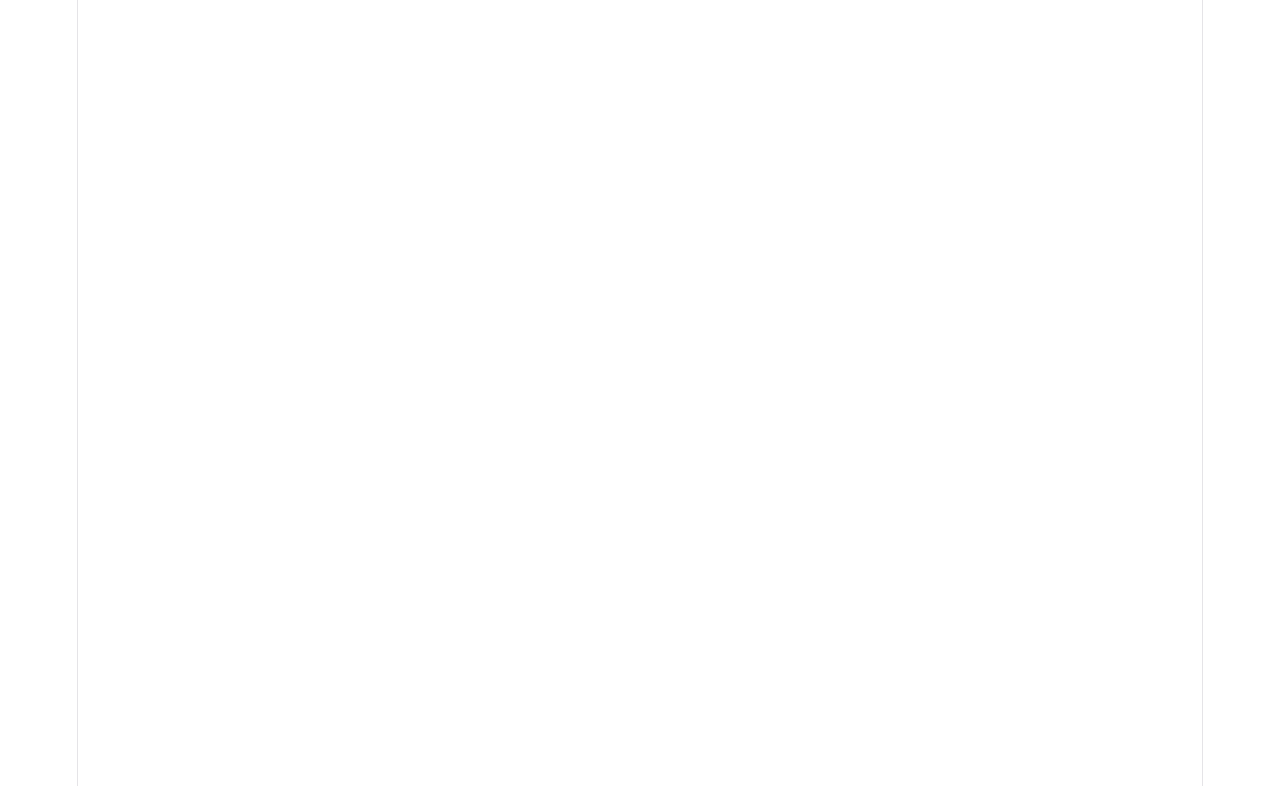
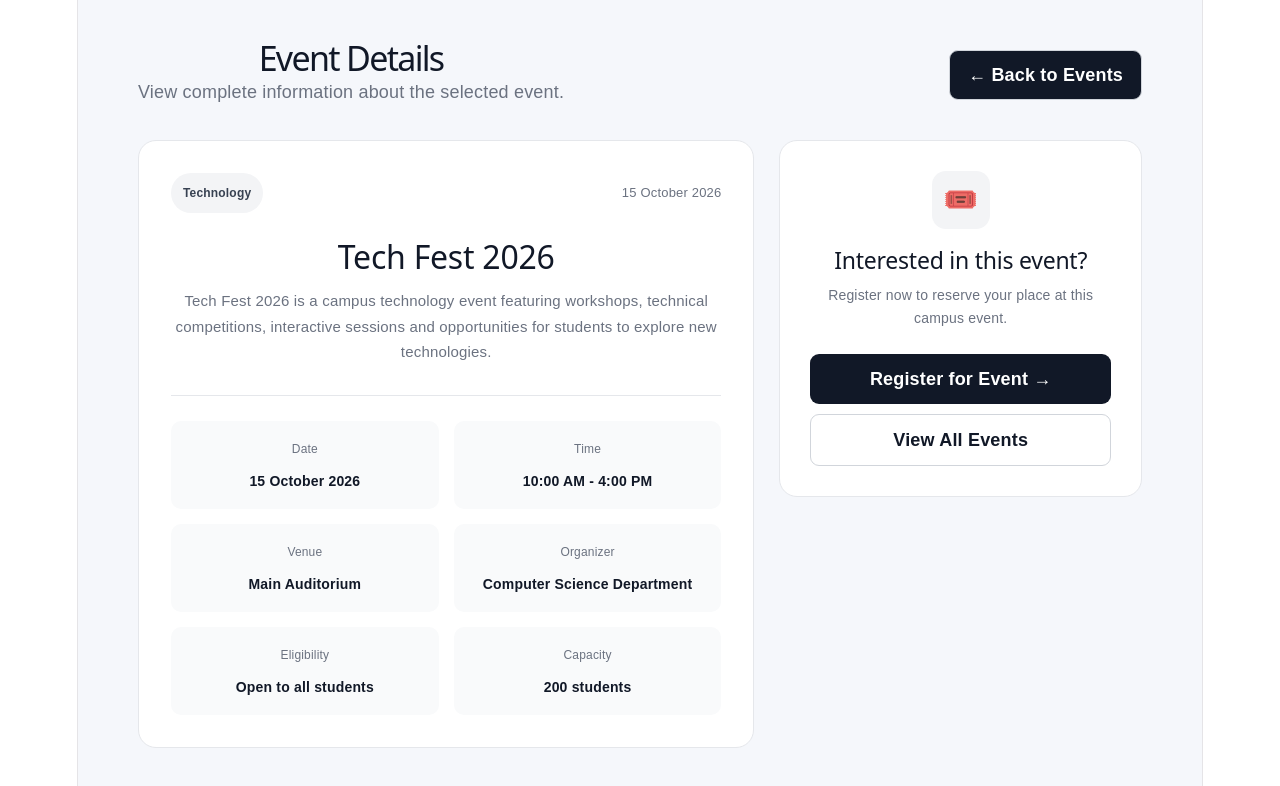
Before and after one commit to Khushinew/campus-event-portal, a React app in the folder frontend/: page /student/event-details in a window 1280 px wide. Before the commit this address had no page. Shown: the top 786 px of the page. Built offline with nearby package versions, Linux system fonts and the light colour scheme; the HTML template or start-up script is replaced by a standard one.

Commit message:
Add student event details page

```diff
--- a/frontend/src/App.jsx
+++ b/frontend/src/App.jsx
@@ -9,6 +9,7 @@ import ViewEvents from "./pages/StudentEvents/ViewEvents";
 import RegisterEvent from "./pages/StudentEvents/RegisterEvent";
 import RegisteredEvents from "./pages/StudentEvents/RegisteredEvents";
 import PersonalCalendar from "./pages/StudentEvents/PersonalCalendar";
+import EventDetails from "./pages/StudentEvents/EventDetails";
 
 function App() {
   return (
@@ -36,6 +37,12 @@ function App() {
           element={<ViewEvents />}
         />
 
+        {/* Student Event Details */}
+        <Route
+          path="/student/event-details"
+          element={<EventDetails />}
+        />
+
         {/* Student Register Event */}
         <Route
           path="/student/register-event"
--- /dev/null
+++ b/frontend/src/pages/StudentEvents/EventDetails.css
@@ -0,0 +1,235 @@
+.event-details-page {
+  min-height: 100vh;
+  background: #f5f7fb;
+  padding: 45px 60px;
+  color: #1f2937;
+}
+
+/* Header */
+
+.event-details-header {
+  max-width: 1100px;
+  margin: 0 auto 35px;
+  display: flex;
+  justify-content: space-between;
+  align-items: center;
+}
+
+.event-details-header h1 {
+  margin: 0;
+  font-size: 34px;
+  color: #111827;
+}
+
+.event-details-header p {
+  margin: 8px 0 0;
+  color: #6b7280;
+}
+
+.back-btn {
+  text-decoration: none;
+  background: #111827;
+  color: white;
+  padding: 11px 18px;
+  border-radius: 9px;
+  font-weight: 600;
+  transition: 0.2s ease;
+}
+
+.back-btn:hover {
+  background: #374151;
+}
+
+/* Main Container */
+
+.event-details-container {
+  max-width: 1100px;
+  margin: 0 auto;
+  display: grid;
+  grid-template-columns: 1.7fr 1fr;
+  gap: 25px;
+  align-items: start;
+}
+
+/* Main Event Card */
+
+.event-main-card {
+  background: white;
+  border: 1px solid #e5e7eb;
+  border-radius: 18px;
+  padding: 32px;
+}
+
+.event-details-top {
+  display: flex;
+  justify-content: space-between;
+  align-items: center;
+  gap: 15px;
+}
+
+.event-category {
+  background: #f3f4f6;
+  color: #374151;
+  padding: 7px 12px;
+  border-radius: 20px;
+  font-size: 12px;
+  font-weight: 600;
+}
+
+.event-date {
+  color: #6b7280;
+  font-size: 13px;
+}
+
+.event-main-card h2 {
+  margin: 25px 0 12px;
+  font-size: 32px;
+  color: #111827;
+}
+
+.event-description {
+  color: #6b7280;
+  line-height: 1.7;
+  font-size: 15px;
+  margin-bottom: 30px;
+}
+
+/* Information Grid */
+
+.event-info-grid {
+  display: grid;
+  grid-template-columns: repeat(2, 1fr);
+  gap: 15px;
+  padding-top: 25px;
+  border-top: 1px solid #e5e7eb;
+}
+
+.info-item {
+  background: #f9fafb;
+  border-radius: 10px;
+  padding: 15px;
+}
+
+.info-label {
+  display: block;
+  font-size: 12px;
+  color: #6b7280;
+  margin-bottom: 6px;
+}
+
+.info-item strong {
+  display: block;
+  color: #111827;
+  font-size: 14px;
+}
+
+/* Registration Card */
+
+.event-register-card {
+  background: white;
+  border: 1px solid #e5e7eb;
+  border-radius: 18px;
+  padding: 30px;
+  text-align: center;
+}
+
+.register-icon {
+  width: 58px;
+  height: 58px;
+  margin: 0 auto 18px;
+  display: flex;
+  align-items: center;
+  justify-content: center;
+  background: #f3f4f6;
+  border-radius: 14px;
+  font-size: 28px;
+}
+
+.event-register-card h2 {
+  margin: 0 0 10px;
+  color: #111827;
+  font-size: 23px;
+}
+
+.event-register-card p {
+  color: #6b7280;
+  font-size: 14px;
+  line-height: 1.6;
+  margin: 0 0 25px;
+}
+
+/* Buttons */
+
+.register-event-btn,
+.view-events-btn {
+  display: block;
+  text-decoration: none;
+  padding: 12px;
+  border-radius: 9px;
+  font-weight: 600;
+  transition: 0.2s ease;
+}
+
+.register-event-btn {
+  background: #111827;
+  color: white;
+  margin-bottom: 10px;
+}
+
+.register-event-btn:hover {
+  background: #374151;
+  transform: translateY(-1px);
+}
+
+.view-events-btn {
+  background: white;
+  color: #111827;
+  border: 1px solid #d1d5db;
+}
+
+.view-events-btn:hover {
+  background: #f3f4f6;
+}
+
+/* Tablet */
+
+@media (max-width: 850px) {
+  .event-details-page {
+    padding: 40px 35px;
+  }
+
+  .event-details-container {
+    grid-template-columns: 1fr;
+  }
+}
+
+/* Mobile */
+
+@media (max-width: 600px) {
+  .event-details-page {
+    padding: 30px 20px;
+  }
+
+  .event-details-header {
+    flex-direction: column;
+    align-items: flex-start;
+    gap: 20px;
+  }
+
+  .event-details-header h1 {
+    font-size: 28px;
+  }
+
+  .event-main-card,
+  .event-register-card {
+    padding: 22px;
+  }
+
+  .event-main-card h2 {
+    font-size: 26px;
+  }
+
+  .event-info-grid {
+    grid-template-columns: 1fr;
+  }
+}
--- /dev/null
+++ b/frontend/src/pages/StudentEvents/EventDetails.jsx
@@ -0,0 +1,124 @@
+import { Link } from "react-router-dom";
+import "./EventDetails.css";
+
+function EventDetails() {
+  const event = {
+    title: "Tech Fest 2026",
+    category: "Technology",
+    date: "15 October 2026",
+    time: "10:00 AM - 4:00 PM",
+    venue: "Main Auditorium",
+    organizer: "Computer Science Department",
+    description:
+      "Tech Fest 2026 is a campus technology event featuring workshops, technical competitions, interactive sessions and opportunities for students to explore new technologies.",
+    eligibility: "Open to all students",
+    capacity: "200 students",
+  };
+
+  return (
+    <div className="event-details-page">
+
+      {/* Header */}
+      <div className="event-details-header">
+        <div>
+          <h1>Event Details</h1>
+          <p>View complete information about the selected event.</p>
+        </div>
+
+        <Link to="/student/events" className="back-btn">
+          ← Back to Events
+        </Link>
+      </div>
+
+      {/* Main Event Card */}
+      <div className="event-details-container">
+
+        {/* Event Overview */}
+        <div className="event-main-card">
+
+          <div className="event-details-top">
+            <span className="event-category">
+              {event.category}
+            </span>
+
+            <span className="event-date">
+              {event.date}
+            </span>
+          </div>
+
+          <h2>{event.title}</h2>
+
+          <p className="event-description">
+            {event.description}
+          </p>
+
+          <div className="event-info-grid">
+
+            <div className="info-item">
+              <span className="info-label">Date</span>
+              <strong>{event.date}</strong>
+            </div>
+
+            <div className="info-item">
+              <span className="info-label">Time</span>
+              <strong>{event.time}</strong>
+            </div>
+
+            <div className="info-item">
+              <span className="info-label">Venue</span>
+              <strong>{event.venue}</strong>
+            </div>
+
+            <div className="info-item">
+              <span className="info-label">Organizer</span>
+              <strong>{event.organizer}</strong>
+            </div>
+
+            <div className="info-item">
+              <span className="info-label">Eligibility</span>
+              <strong>{event.eligibility}</strong>
+            </div>
+
+            <div className="info-item">
+              <span className="info-label">Capacity</span>
+              <strong>{event.capacity}</strong>
+            </div>
+
+          </div>
+
+        </div>
+
+        {/* Registration Card */}
+        <div className="event-register-card">
+
+          <div className="register-icon">🎟️</div>
+
+          <h2>Interested in this event?</h2>
+
+          <p>
+            Register now to reserve your place at this campus event.
+          </p>
+
+          <Link
+            to="/student/register-event"
+            className="register-event-btn"
+          >
+            Register for Event →
+          </Link>
+
+          <Link
+            to="/student/events"
+            className="view-events-btn"
+          >
+            View All Events
+          </Link>
+
+        </div>
+
+      </div>
+
+    </div>
+  );
+}
+
+export default EventDetails;
```
